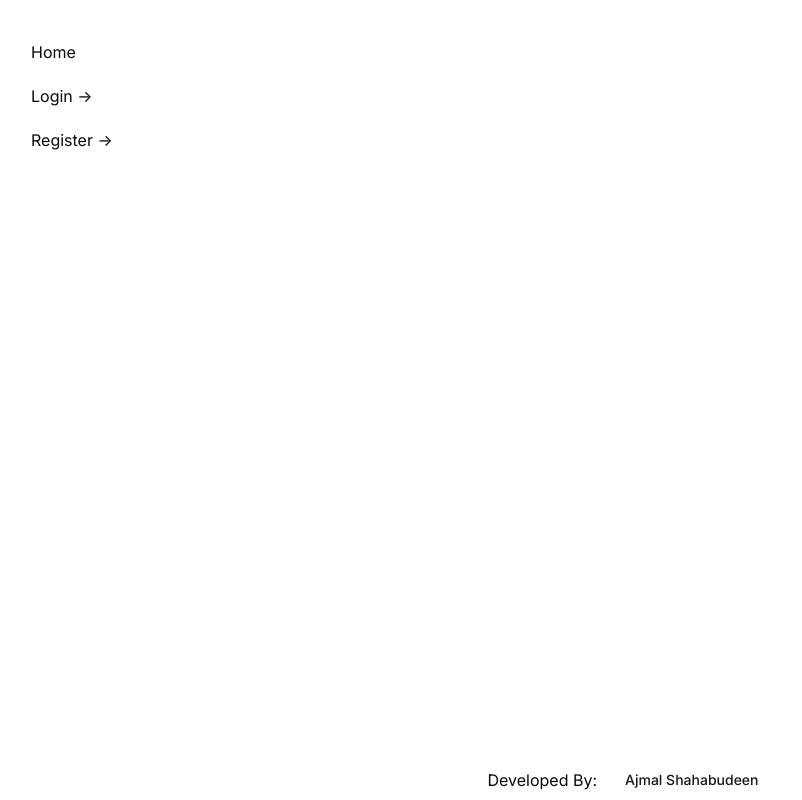
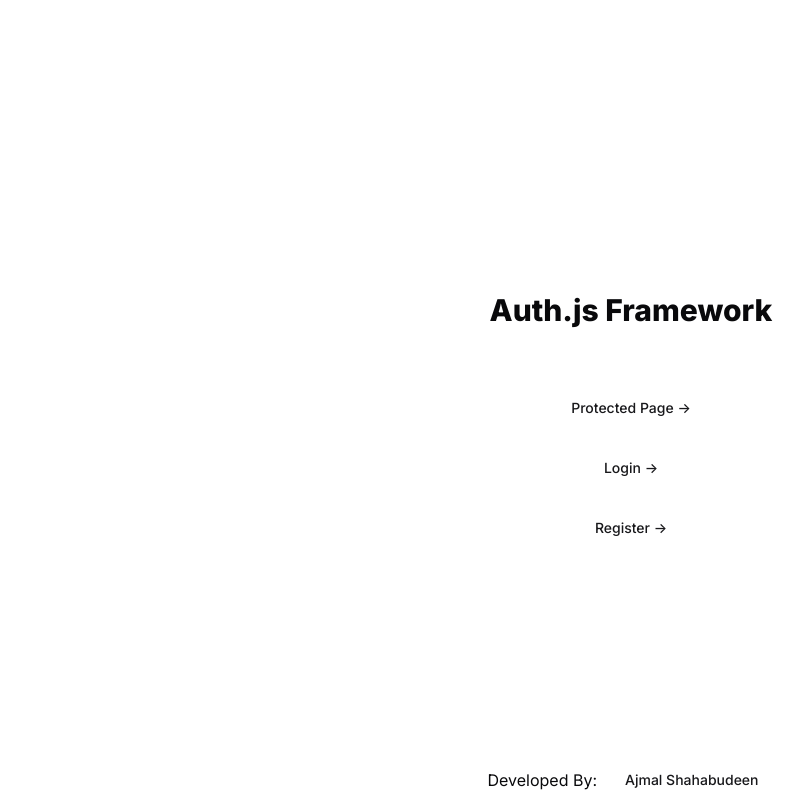
Before and after one commit to ajmalshahabudeen/auth_v5_ref, a Next.js app: page / in a window 1280 px wide. Shown: the whole page, without its empty margins (9-811 px from the left). Built offline with nearby package versions, Linux system fonts and the light colour scheme.

Commit message:
life changes

```diff
--- a/app/layout.tsx
+++ b/app/layout.tsx
@@ -20,8 +20,9 @@ export default function RootLayout({
       <head>
         <link rel="icon" href="/favicon.png" sizes="any" />
       </head>
-      <body className={inter.className}>{children}</body>
+      <body className={inter.className}>{children}
       <FooterComponent />
+      </body>
     </html>
   );
 }
--- a/app/page.tsx
+++ b/app/page.tsx
@@ -1,14 +1,24 @@
-import Link from 'next/link'
-import React from 'react'
+import { Button } from "@/components/ui/button";
+import Link from "next/link";
+import React from "react";
 
 const Home = () => {
   return (
-    <div className='flex flex-col gap-5 p-10'>
-      <div>Home</div>
-      <Link href={'/login'}>Login -&gt;</Link>
-      <Link href={'/register'}>Register -&gt;</Link>
+    <div className="flex flex-col items-center min-h-screen justify-center gap-5 p-10">
+      <div className="text-center my-10">
+        <p className="text-3xl font-extrabold">Auth.js Framework</p>
+      </div>
+      <Button asChild variant={"link"}>
+        <Link href={"/login"}>Protected Page -&gt;</Link>
+      </Button>
+      <Button asChild variant={"link"}>
+        <Link href={"/login"}>Login -&gt;</Link>
+      </Button>
+      <Button asChild variant={"link"}>
+        <Link href={"/register"}>Register -&gt;</Link>
+      </Button>
     </div>
-  )
-}
+  );
+};
 
-export default Home
+export default Home;
--- a/components/footer/footer.tsx
+++ b/components/footer/footer.tsx
@@ -4,13 +4,13 @@ import Link from 'next/link'
 
 export const FooterComponent = () => {
   return (
-    <footer className='flex fixed bottom-0 justify-center w-full'>
+    <section className='flex fixed bottom-0 justify-center w-full'>
         <div className='inline-flex gap-3 items-center'>
             <p>Developed By:</p>
             <Button asChild variant={"link"}>
                 <Link target='_blank' href="https://github.com/ajmalshahabudeen">Ajmal Shahabudeen</Link>
             </Button>
         </div>
-    </footer>
+    </section>
   )
 }
```
